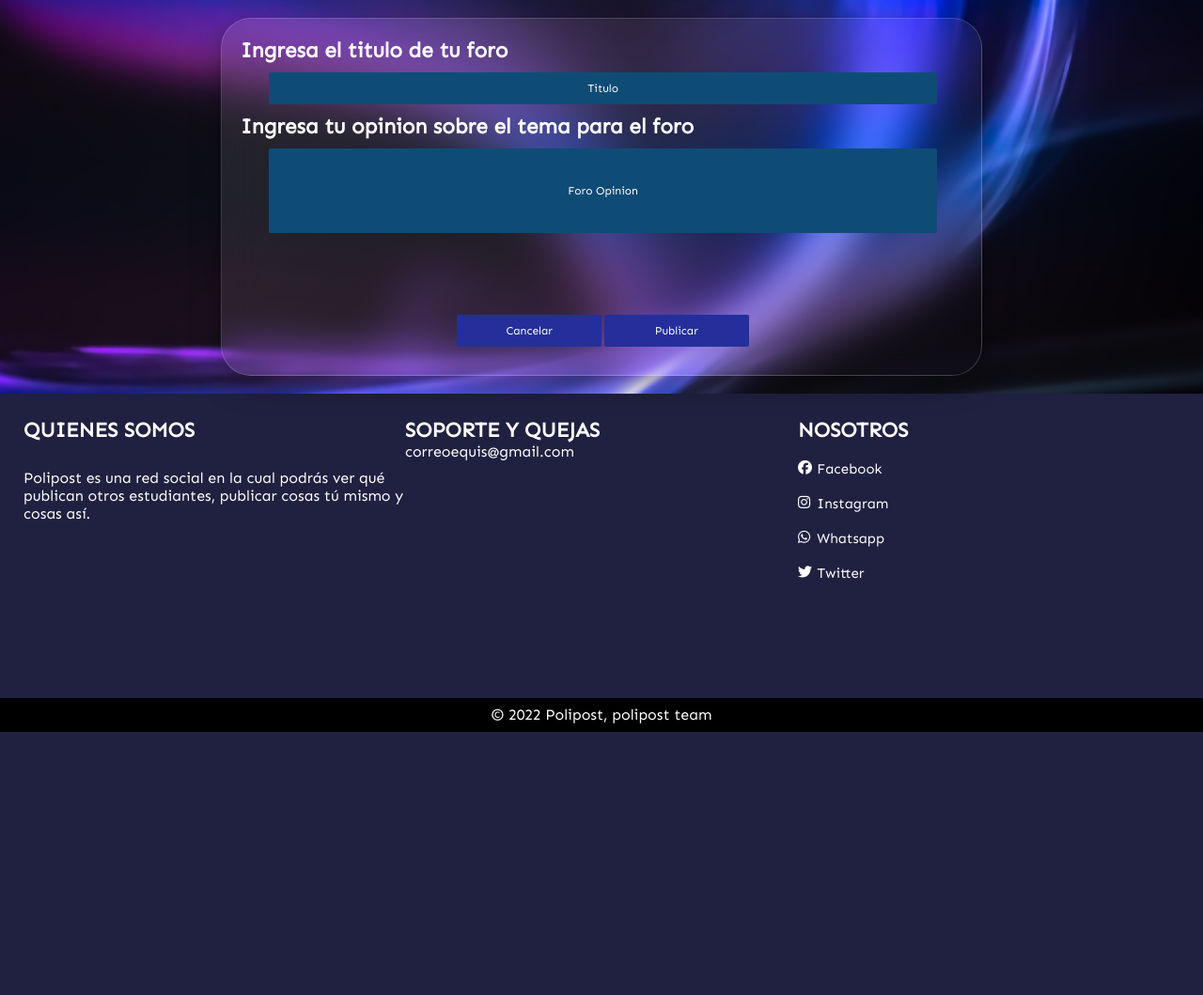
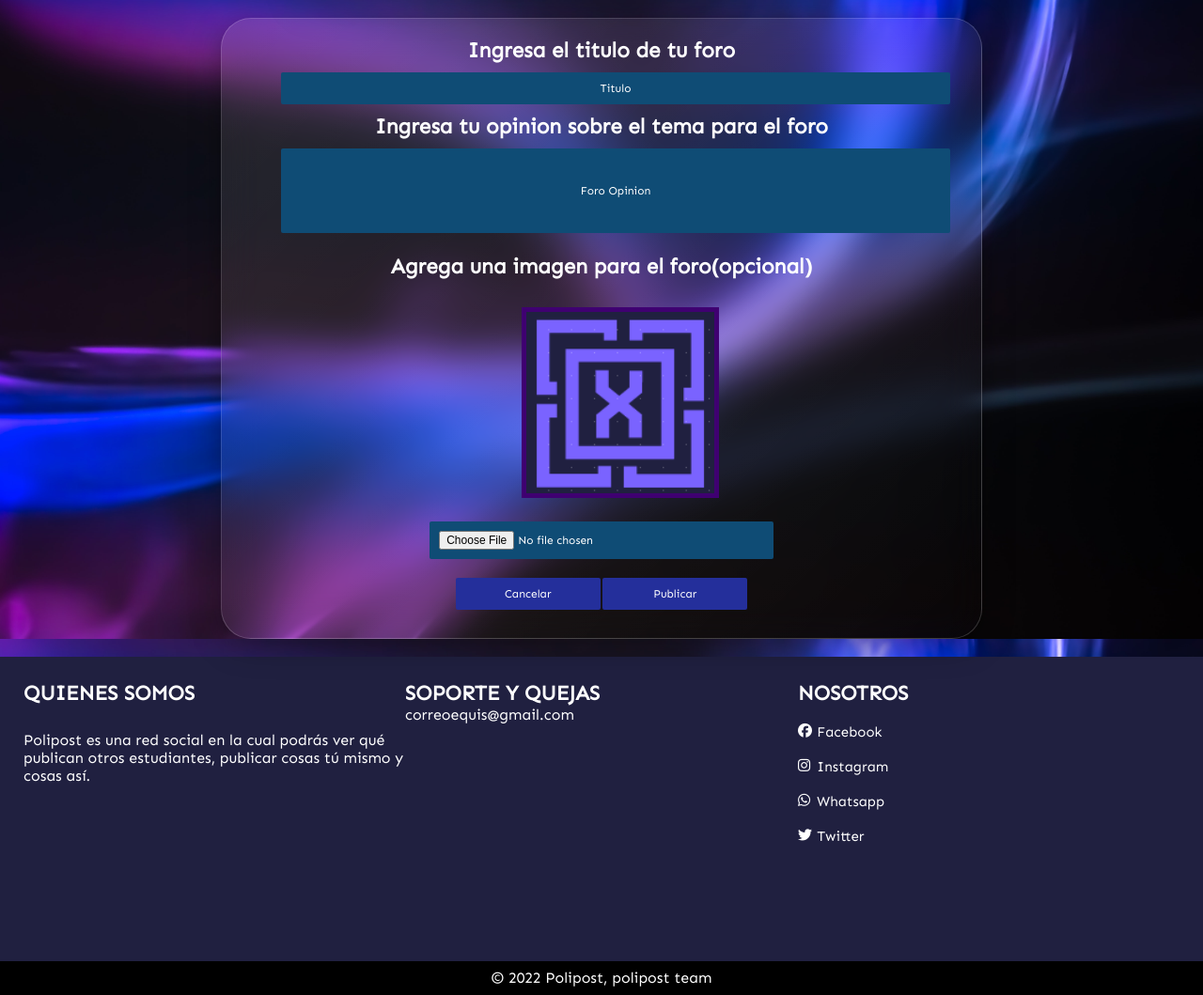
Before and after one commit to Yag0Veg4/Polipost, a PHP site: page /foro/crear_foro.html in a window 1280 px wide. Shown: the part 120-1179 px from the top of the page at 94% size. Before the commit the page ends 899 px from the top, so only its background shows below. Run offline with PHP 8.4, Linux system fonts and the light colour scheme; some libraries are stand-ins or nearby versions.

Commit message:
cambie el diseño de crear foro para poder poner imagen

```diff
--- a/foro/crear_foro.css
+++ b/foro/crear_foro.css
@@ -99,14 +99,19 @@ body {
         color: white;
     }
         #n1 a:hover {
-            color: cyan;
+            color: #696969;
         }
 
     main {
         margin-top: 15vh;
         min-height: 50vh;
         z-index: 2;
+        text-align: center;
     }
+
+        label{
+            text-align: center;
+        }
 
     #glass {
         width: 60%;
@@ -173,17 +178,41 @@ body {
             }
 
             #CAN{
-                margin-top: 10%;
+
                 width: 20%;
-                margin-left: 30%;
+
+            }
+
+            #CAN:hover{
+                background-color: #646FD4;
             }
 
             #PU{
                 width: 20%;
-                margin-left: 0%;
+
             }
+
+            #PU:hover{
+                background-color: #646FD4;
+            }
+
             input[type=submit] {
                 background-color: #242F9B;
+                color: white;
+            }
+
+            #select-foto{
+                padding: 10px 10px;
+                border: none;
+                margin: 10px 0;
+                width: 45%;
+                text-align: center;
+                font-size: 12px;
+                font-family: 'Sen';
+                background-color: #0F4C75;
+                border-radius: 2px;
+                color: #292929;
+                transition: 0.3s all ease-in-out;
                 color: white;
             }
 
@@ -193,6 +222,10 @@ body {
                 color: white;
                 margin-top: 20px;
                 margin-left: 10px;
+            }
+
+            #RE:hover{
+                color: #696969;
             }
 
 
@@ -206,6 +239,14 @@ body {
                 border: 5px solid #3F0071;
                 margin-left: 40px;
 
+
+        }
+
+        #foto-fo{
+                width: 200px;
+                height: auto;
+                border: 5px solid #3F0071;
+                margin-left: 40px;
         }
 
 
@@ -269,3 +310,7 @@ body {
                         display: grid;
                         align-content: center;
                     }
+
+
+
+                    peimg
--- a/foro/crear_foro.html
+++ b/foro/crear_foro.html
@@ -17,7 +17,7 @@
          <nav id="nav-logo">
             <section id="logo">
                 <ul>
-                    <li><a href=""><img src="/image/logo.png" alt=""></a></li>
+                    <li><a href=""><img src="../image/logo.png" alt=""></a></li>
                     <li>C</li>
                     <li>R</li>
                     <li>E</li>
@@ -34,7 +34,7 @@
          <section id="nav-links">
             <nav> <a href="javascript:history.back()" id="RE">Regresar</a></nav>
             <nav id="nav">
-                <a href="/perfil/perfil-user.html"><img src="/image/logo.png" id="peimg"></a>
+                <a href="/perfil/perfil-user.html"><img src="../image/logo.png" id="peimg"></a>
             </nav>
         </section>
     </header>
@@ -46,6 +46,15 @@
                 <input type="text" name="Tforo" placeholder="Titulo" required id="TF">
                 <label for=""><h2>Ingresa tu opinion sobre el tema para el foro</h2></label>
                 <input type="text" name="Opforo" placeholder="Foro Opinion" required id="OF">
+                <br>
+                <br>
+                <label for="imagen"><h2>Agrega una imagen para el foro(opcional)</h2></label>
+                <br>
+                <br>
+                <img src="../image/logo.png" id="foto-fo">
+                <br>
+                <br>
+                <input type="file" id="select-foto">
                 <br>
                 <input type="submit" name="Cancelar" id="CAN" value="Cancelar">
                 <input type="submit" name="Publicar" id="PU" value="Publicar">
--- a/login/in-sesion.css
+++ b/login/in-sesion.css
@@ -45,7 +45,7 @@ body {
                 justify-content: center;
                 align-items: center;
                 box-shadow: 0 40px 50px rgba(0, 0, 0, 0.2);
-                transition: transform 0.3s easy-in-out;
+                transition: transform 0.3s ease-in-out;
             }
                 ul li img {
                     width: 40px;
--- a/login/registro-user.css
+++ b/login/registro-user.css
@@ -47,7 +47,7 @@ body {
                 justify-content: center;
                 align-items: center;
                 box-shadow: 0 40px 50px rgba(0, 0, 0, 0.2);
-                transition: transform 0.3s easy-in-out;
+                transition: transform 0.3s ease-in-out;
             }
                 ul li img {
                     width: 40px;
@@ -73,7 +73,7 @@ body {
         color: white;
     }
         #n1 a:hover {
-            color: cyan;
+            color: #696969;
         }
 
     main {
```
Also changed, not shown: 1 other file. Lines whose indentation alone changed are shown as unchanged.
